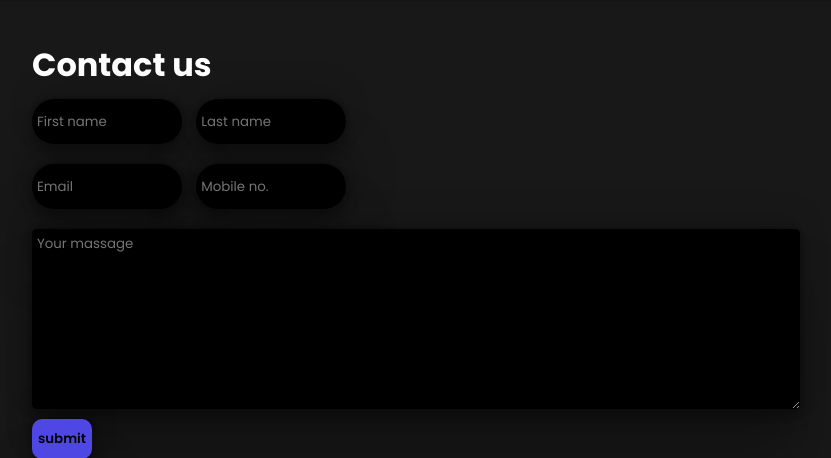
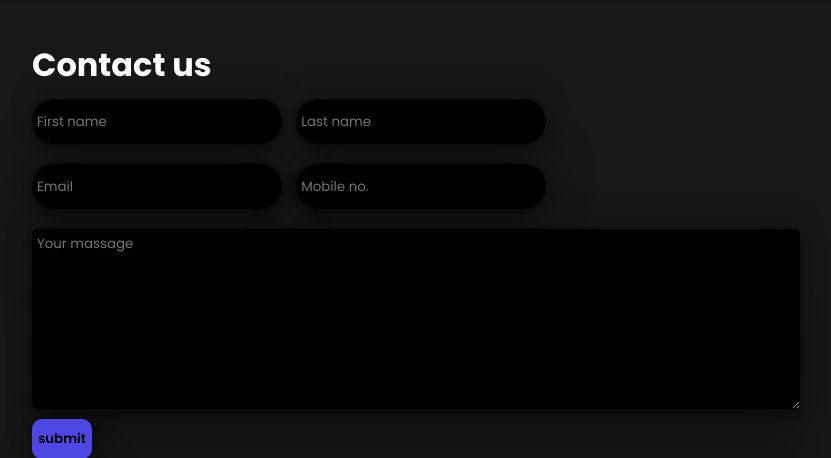
Before and after one commit to CoderAyushX/my-portfolio, a Django app: page /contact/ in a window 1280 px wide. Shown: the part 79-537 px from the top of the page, without its empty margins (18-849 px from the left). Run offline with Django 4.2, Linux system fonts and the light colour scheme.

Commit message:
style changed

```diff
--- a/static/style.css
+++ b/static/style.css
@@ -366,7 +366,7 @@ li{
   background: #000;
   color: #fff;
   border-radius: 50px;
-  width: 150px;
+  width: 250px;
   padding: 5px;
   font-family: 'Poppins', sans-serif;
   height: 45px;
--- a/templates/blogpost.html
+++ b/templates/blogpost.html
@@ -6,7 +6,7 @@
     <p>{{post.date}}</p>
     <p class="blogpostContent">{{post.content}}</p>
 </div>
-<h1 class="commentTitle">Comments ({{comment.count}})</h1>
+<h1 class="commentTitle">Comments ({{comment.count | default:"0"}})</h1>
 <form action="/blog/comment/" method="post">
     {% csrf_token %}
     <input type="text" class="comment" placeholder="Comment" name="comment">
```
